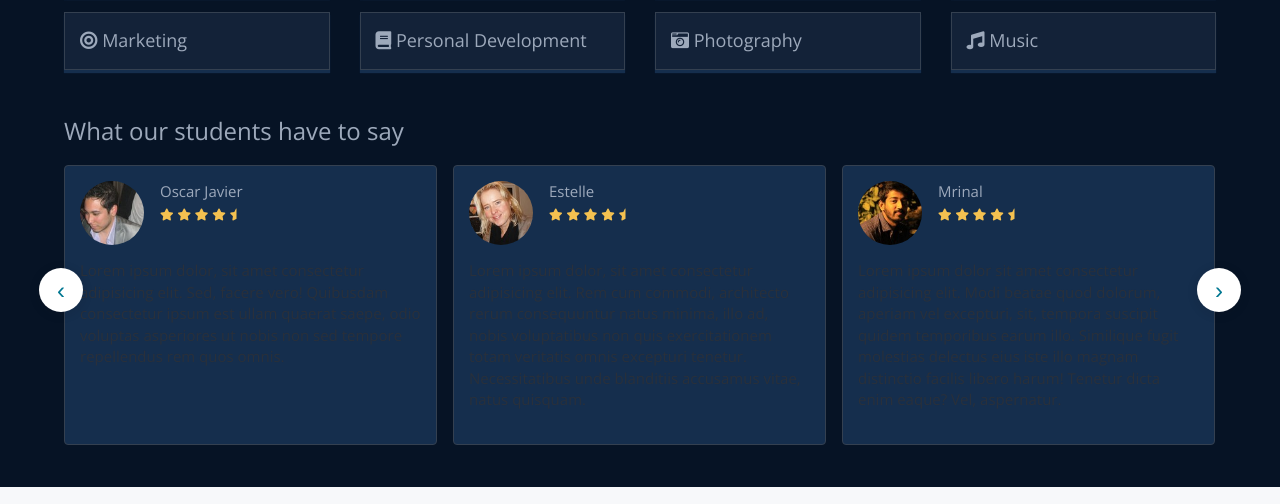
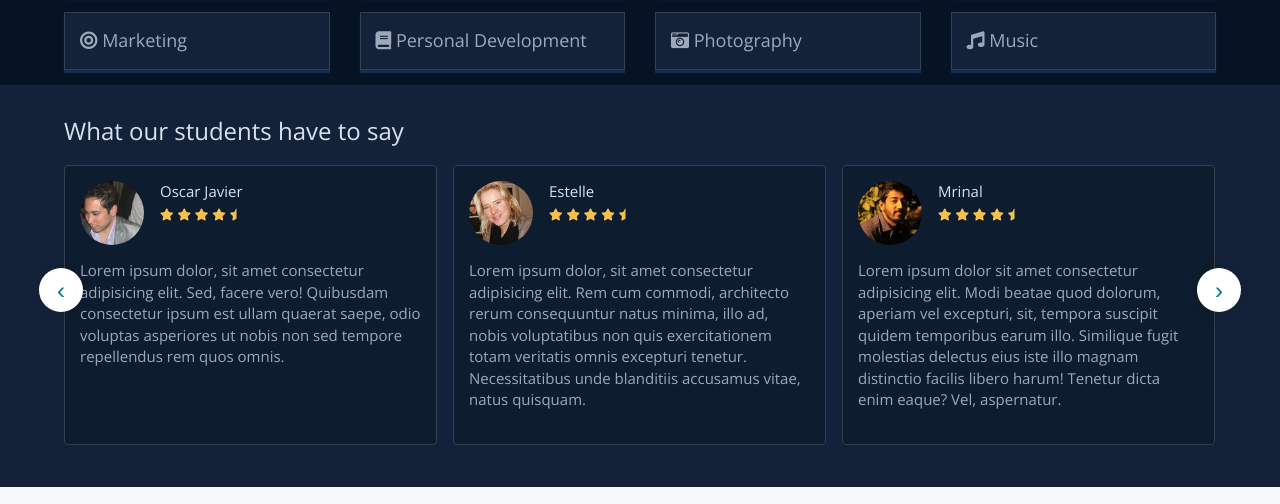
Before and after one commit to dt-japanscript/eLearning.github.io, a plain HTML site: page index.html in a window 1280 px wide. Shown: the part 1897-2401 px from the top of the page. Drawn offline with nearby package versions, Linux system fonts and the light colour scheme.

Commit message:
Create dark theme for Students section

```diff
--- a/sass/Components/_card.scss
+++ b/sass/Components/_card.scss
@@ -41,17 +41,16 @@
     height: 280px;
     .card-body {
         padding: $mg-2 - 5;
-    }
         .card-top {
             display: flex;
             margin-bottom: $mg-2 - 5;
+        }
         .card-avatar {
             margin-right: 1rem;
             img {
                 width: 64px;
                 height: 64px;
                 border-radius: 50%;
-            }
             }
         }
         .card__name {
@@ -61,3 +60,4 @@
             @include styleText($color-black-0, $fs-0, $fw-0);
         }
     }
+}
--- a/sass/Theme/dark/_cardDark.scss
+++ b/sass/Theme/dark/_cardDark.scss
@@ -31,4 +31,15 @@
             }
         }
     }
+    .card--feedback {
+        background-color: $color-dark-4;
+        .card-body {
+            .card__name {
+                color: $color-dark-5;
+            }
+            .card__text {
+                color: $color-dark-3;
+            }
+        }
+    }
 }
--- /dev/null
+++ b/sass/Theme/dark/_studentDark.scss
@@ -0,0 +1,10 @@
+.darkMode {
+    .students {
+        background-color: $color-dark-6;
+        .students__content {
+            h2 {
+                color: $color-dark-5;
+            }
+        }
+    }
+}
--- a/sass/main.scss
+++ b/sass/main.scss
@@ -36,6 +36,7 @@
 @import "./Theme/dark/headerDark";
 @import "./Theme/dark/coursesDark";
 @import "./Theme/dark/categoriesDark";
+@import "./Theme/dark/studentDark";
 
 @import "./Theme/dark/buttonDark";
 @import "./Theme/dark/cardDark";
```
Also changed, not shown: css/main.css, 1 other file. Lines whose indentation alone changed are shown as unchanged.
